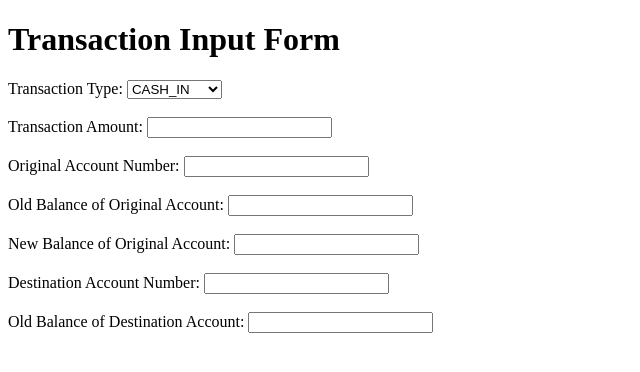
After one commit to ben10jh/uobcapstone_legit, a Flask app: template templates/single.html in a window 1280 px wide. The commit adds this page. Shown: the top 372 px of the page, without its empty margins (0-640 px from the left). Run offline with Flask 3, Linux system fonts and the light colour scheme; the template is opened without the code that fills it, so the values that code supplies are empty; parts of the project's set-up code (start-up, migrations or seed data) failed here and were passed over.

Commit message:
Removed single_line_detection.py

```diff
--- a/app.py
+++ b/app.py
@@ -29,6 +29,10 @@ def index():
 
     return render_template('index.html', results=results)  # Pass results to the template
 
+@app.route('/iframe', methods=['GET'])
+def iframe():
+    return render_template('iframe.html')  # Render the iframe.html template
+
 @app.route('/download_results', methods=['POST'])
 def download_results():
     results = request.form['results']  # Use request.form instead of request.json
--- /dev/null
+++ b/templates/single.html
@@ -0,0 +1,101 @@
+<!DOCTYPE html>
+<html lang="en">
+  <head>
+    <meta charset="UTF-8" />
+    <meta name="viewport" content="width=device-width, initial-scale=1.0" />
+    <title>Transaction Input Form</title>
+    <script>
+      function addTransaction() {
+        const container = document.getElementById("transaction-container");
+        const transactionForm = `
+                <div class="transaction-entry">
+                    <label for="transaction_type">Transaction Type:</label>
+                    <select name="transaction_type[]" required>
+                        <option value="CASH_IN">CASH_IN</option>
+                        <option value="CASH_OUT">CASH_OUT</option>
+                        <option value="DEBIT">DEBIT</option>
+                        <option value="PAYMENT">PAYMENT</option>
+                        <option value="TRANSFER">TRANSFER</option>
+                    </select><br><br>
+
+                    <label for="amount">Transaction Amount:</label>
+                    <input type="number" step="any" name="amount[]" required><br><br>
+
+                    <label for="nameOrig">Original Account Number:</label>
+                    <input type="text" name="nameOrig[]" required><br><br>
+
+                    <label for="oldBalanceOrig">Old Balance of Original Account:</label>
+                    <input type="number" step="any" name="oldBalanceOrig[]" required><br><br>
+
+                    <label for="newBalanceOrig">New Balance of Original Account:</label>
+                    <input type="number" step="any" name="newBalanceOrig[]" required><br><br>
+
+                    <label for="nameDest">Destination Account Number:</label>
+                    <input type="text" name="nameDest[]" required><br><br>
+
+                    <label for="oldBalanceDest">Old Balance of Destination Account:</label>
+                    <input type="number" step="any" name="oldBalanceDest[]" required><br><br>
+
+                    <label for="newBalanceDest">New Balance of Destination Account:</label>
+                    <input type="number" step="any" name="newBalanceDest[]" required><br><br>
+
+                    <hr>
+                </div>
+            `;
+        container.insertAdjacentHTML("beforeend", transactionForm);
+      }
+    </script>
+  </head>
+  <body>
+    <h1>Transaction Input Form</h1>
+    <form action="/process" method="post">
+      <div id="transaction-container">
+        <div class="transaction-entry">
+          <label for="transaction_type">Transaction Type:</label>
+          <select name="transaction_type[]" required>
+            <option value="CASH_IN">CASH_IN</option>
+            <option value="CASH_OUT">CASH_OUT</option>
+            <option value="DEBIT">DEBIT</option>
+            <option value="PAYMENT">PAYMENT</option>
+            <option value="TRANSFER">TRANSFER</option></select
+          ><br /><br />
+
+          <label for="amount">Transaction Amount:</label>
+          <input
+            type="number"
+            step="any"
+            name="amount[]"
+            required
+          /><br /><br />
+
+          <label for="nameOrig">Original Account Number:</label>
+          <input type="text" name="nameOrig[]" required /><br /><br />
+
+          <label for="oldBalanceOrig">Old Balance of Original Account:</label>
+          <input
+            type="number"
+            step="any"
+            name="oldBalanceOrig[]"
+            required
+          /><br /><br />
+
+          <label for="newBalanceOrig">New Balance of Original Account:</label>
+          <input
+            type="number"
+            step="any"
+            name="newBalanceOrig[]"
+            required
+          /><br /><br />
+
+          <label for="nameDest">Destination Account Number:</label>
+          <input type="text" name="nameDest[]" required /><br /><br />
+
+          <label for="oldBalanceDest"
+            >Old Balance of Destination Account:</label
+          >
+          <input
+            type="number"
+            step="any"
+            name="oldBalanceDest[]"
+            required
+          /><br /><br />
```
Also changed, not shown: single_line_detection.py (deleted, +0 -90 lines), templates/iframe.html (added, +97 -0 lines), templates/index.html (+4 -5 lines), templates/page_2.html (deleted, +0 -62 lines), 1 other file.
